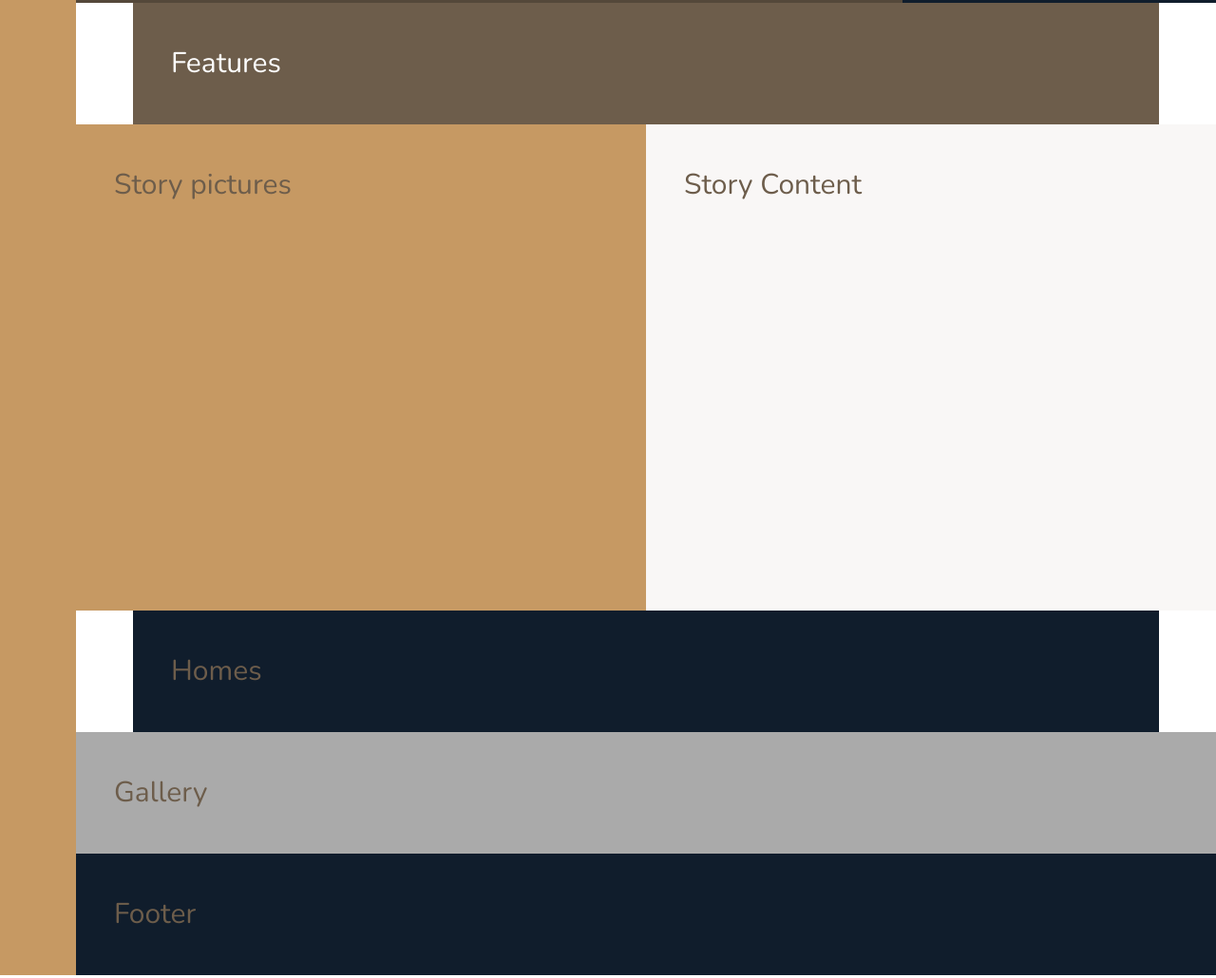
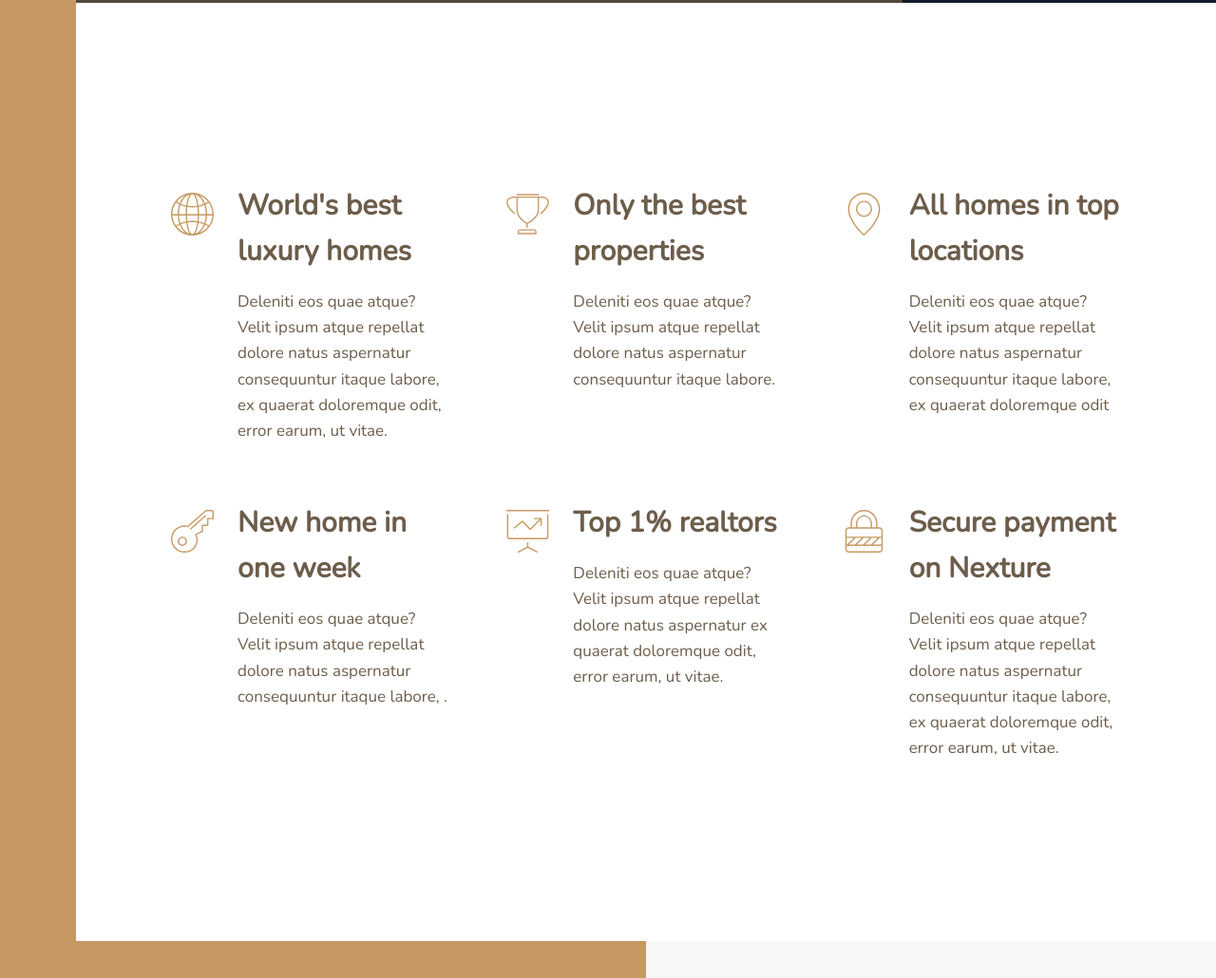
Before and after one commit to nimatrazmjo/css-grid, a website: page index.html in a window 1280 px wide. Shown: the part 637-1667 px from the top of the page at 95% size. Drawn offline with nearby package versions, Linux system fonts and the light colour scheme.

Commit message:
Fix feature section layout with grid

```diff
--- a/index.html
+++ b/index.html
@@ -6,7 +6,7 @@
     <meta http-equiv="X-UA-Compatible" content="ie=edge">
 
     <link href="https://fonts.googleapis.com/css?family=Josefin+Sans:300,400,400i|Nunito:300,300i" rel="stylesheet">
-        <link  type="text/css" rel="stylesheet" href="css/style.css" />
+    <link type="text/css" rel="stylesheet" href="css/style.css" />
     <link rel="shortcut icon" type="image/png" href="img/favicon.png">
 
     <title>nexter &mdash; your home, your freedom</title>
@@ -22,7 +22,54 @@
         Top 3 realtors
     </div>
     <section class="features">
-            Features
+        <div class="feature">
+            <svg class="feature__icon">
+                <use xlink:href="img/sprite.svg#icon-global"></use>
+            </svg>
+            <h4 class="heading-4 heading-4--dark">World's best luxury homes</h4>
+            <p class="feature__text">Deleniti eos quae atque? Velit ipsum atque repellat dolore natus aspernatur
+                consequuntur itaque labore, ex quaerat doloremque odit, error earum, ut vitae.</p>
+        </div>
+        <div class="feature">
+            <svg class="feature__icon">
+                <use xlink:href="img/sprite.svg#icon-trophy"></use>
+            </svg>
+            <h4 class="heading-4 heading-4--dark">Only the best properties</h4>
+            <p class="feature__text">Deleniti eos quae atque? Velit ipsum atque repellat dolore natus aspernatur
+                consequuntur itaque labore.</p>
+        </div>
+        <div class="feature">
+            <svg class="feature__icon">
+                <use xlink:href="img/sprite.svg#icon-map-pin"></use>
+            </svg>
+            <h4 class="heading-4 heading-4--dark">All homes in top locations</h4>
+            <p class="feature__text">Deleniti eos quae atque? Velit ipsum atque repellat dolore natus aspernatur
+                consequuntur itaque labore, ex quaerat doloremque odit</p>
+        </div>
+        <div class="feature">
+            <svg class="feature__icon">
+                <use xlink:href="img/sprite.svg#icon-key"></use>
+            </svg>
+            <h4 class="heading-4 heading-4--dark">New home in one week</h4>
+            <p class="feature__text">Deleniti eos quae atque? Velit ipsum atque repellat dolore natus aspernatur
+                consequuntur itaque labore, .</p>
+        </div>
+        <div class="feature">
+            <svg class="feature__icon">
+                <use xlink:href="img/sprite.svg#icon-presentation"></use>
+            </svg>
+            <h4 class="heading-4 heading-4--dark">Top 1% realtors</h4>
+            <p class="feature__text">Deleniti eos quae atque? Velit ipsum atque repellat dolore natus aspernatur
+                ex quaerat doloremque odit, error earum, ut vitae.</p>
+        </div>
+        <div class="feature">
+            <svg class="feature__icon">
+                <use xlink:href="img/sprite.svg#icon-lock"></use>
+            </svg>
+            <h4 class="heading-4 heading-4--dark">Secure payment on Nexture</h4>
+            <p class="feature__text">Deleniti eos quae atque? Velit ipsum atque repellat dolore natus aspernatur
+                consequuntur itaque labore, ex quaerat doloremque odit, error earum, ut vitae.</p>
+        </div>
     </section>
     <div class="story__pictures">
         Story pictures
--- a/sass/_features.scss
+++ b/sass/_features.scss
@@ -1,5 +1,31 @@
 .features {
-  background-color: $color-grey-dark-2;
+
   grid-column: center-start / center-end;
-  color: #fff;
+  margin: 15rem 0;
+  display: grid;
+  // grid-template-rows: repeat(2,  minmax(min-content,1fr));
+  // grid-template-columns: repeat(3, minmax(min-content,1fr));
+  grid-template-columns: repeat(auto-fit, minmax(25rem,1fr)); // responsive grid
+  gap: 6rem;
+  align-items: start;
+
 }
+
+.feature {
+  display: grid;
+  grid-template-columns: min-content 1fr;
+  grid-row-gap: 1.5rem;
+  grid-column-gap: 2.5rem;
+  &__icon {
+    fill: $color-primary;
+    width: 4.5rem;
+    height: 4.5rem;
+    grid-row: 1 /span 2;
+    transform: translateY(1rem);
+  }
+
+  &__text {
+    font-size: 1.7rem;
+
+  }
+}
--- a/sass/_typography.scss
+++ b/sass/_typography.scss
@@ -0,0 +1,34 @@
+%heading {
+  font-family: 'Josefin Sans', sans-serif;
+  font-weight: 400;
+}
+
+.header-1 {
+ @extend %heading;
+  font-size: 2.5rem;
+  line-height: 1.2;
+  margin-bottom: 1.5rem;
+}
+.header-2 {
+  @extend %heading;
+  font-size: 2rem;
+  line-height: 1.2;
+  margin-bottom: 1.5rem;
+}
+.header-3 {
+  @extend %heading;
+  font-size: 1.5rem;
+}
+.header-4 {
+  @extend %heading;
+  font-size: 1.9rem;
+  line-height: 1.2;
+  margin-bottom: 1.5rem;
+
+  &--light {
+    color:$color-grey-light-1;
+  }
+  &--dark {
+    color: $color-grey-dark-1;
+  }
+}
```
Also changed, not shown: css/style.css. Lines whose indentation alone changed are shown as unchanged.
